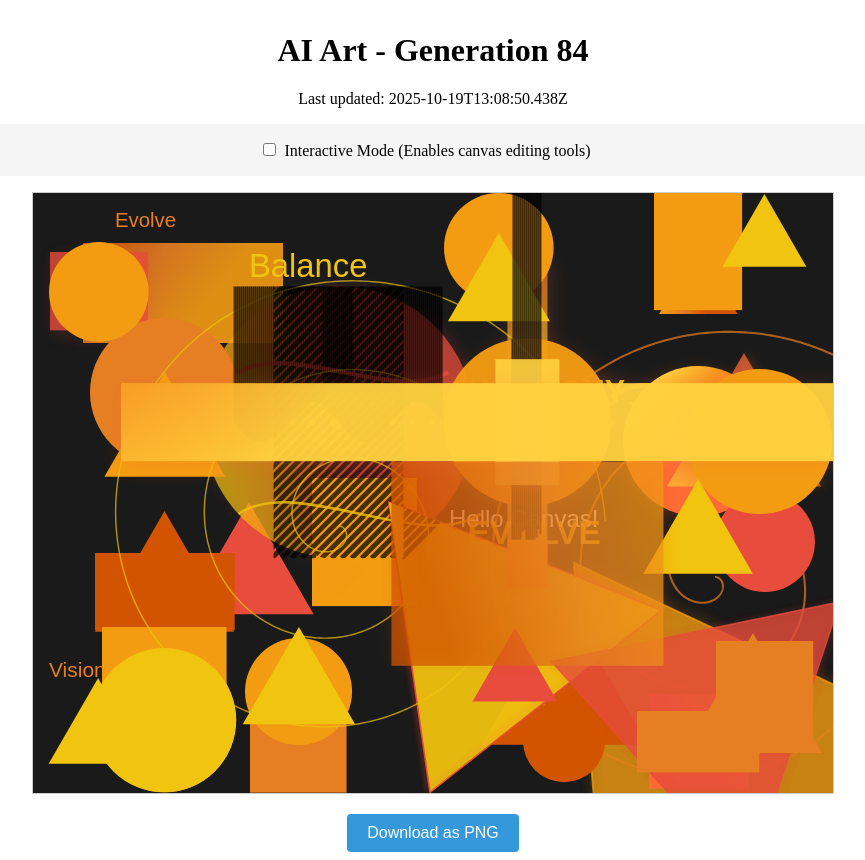
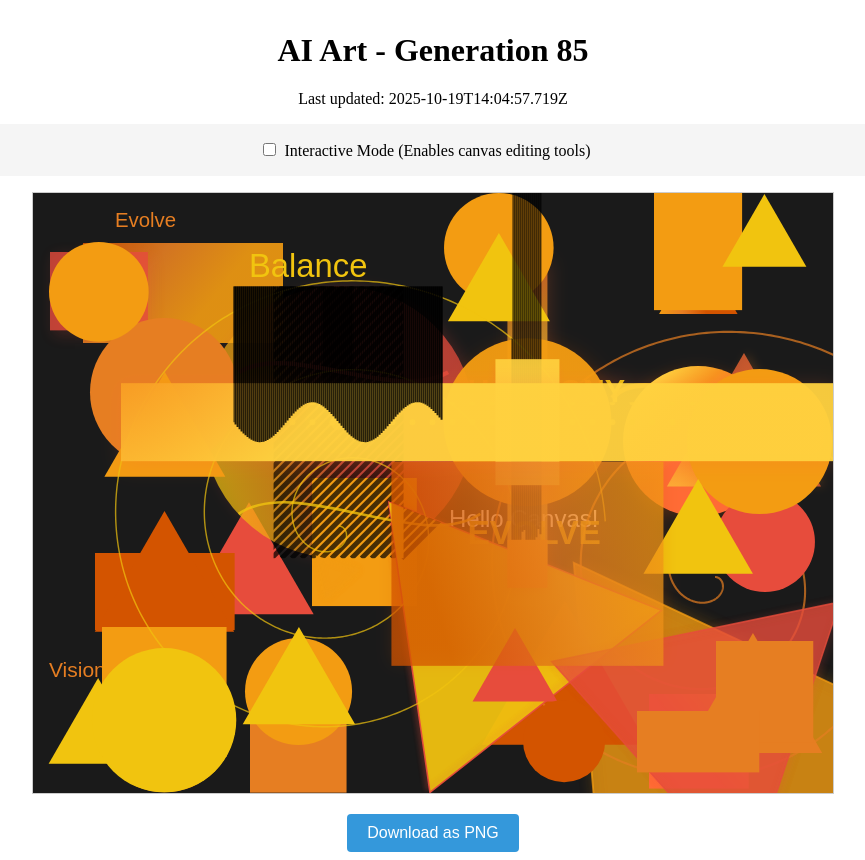
Before and after one commit to mcclowes/ai-art, a React (Vite) app: page / in a window 1280 px wide. Shown: the whole page, without its empty margins (207-1072 px from the left). Built offline with nearby package versions, Linux system fonts and the light colour scheme.

Commit message:
Improve artwork - Generation 85

```diff
--- a/src/artwork-state.ts
+++ b/src/artwork-state.ts
@@ -1047,9 +1047,20 @@ export const artworkState: ArtworkState = {
       "size": 64.90703621219188,
       "fillStyle": "#f1c40f",
       "id": "triangle_1760879330438"
+    },
+    {
+      "type": "rectangle",
+      "x": 200.56242274412858,
+      "y": 93.17181705809645,
+      "width": 210,
+      "height": 272,
+      "fillStyle": "#e74c3c",
+      "pattern": "waves",
+      "opacity": 0.8387814162712467,
+      "id": "pattern_rect_1760882697719"
     }
   ],
-  "generation": 84,
-  "lastUpdated": "2025-10-19T13:08:50.438Z",
+  "generation": 85,
+  "lastUpdated": "2025-10-19T14:04:57.719Z",
   "cycleStarted": "2025-10-16T02:32:55.705Z"
 };
```
